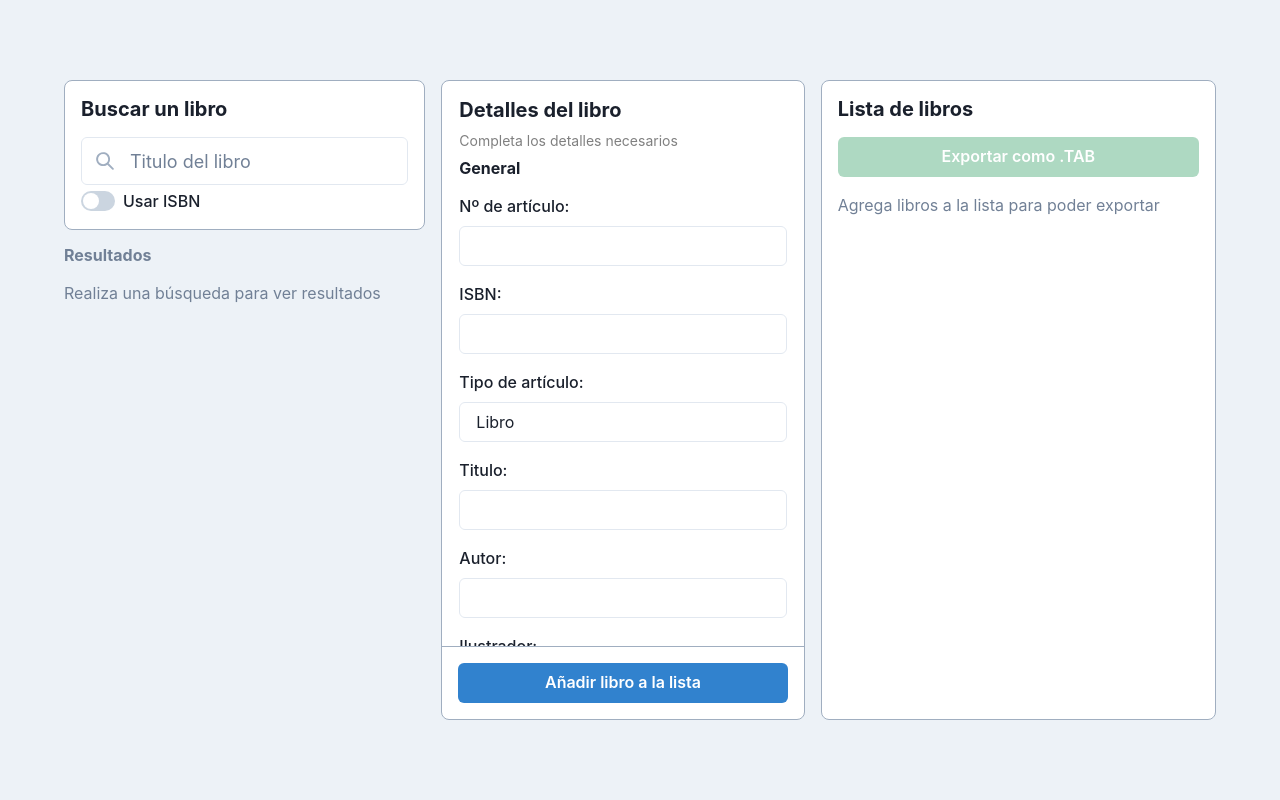
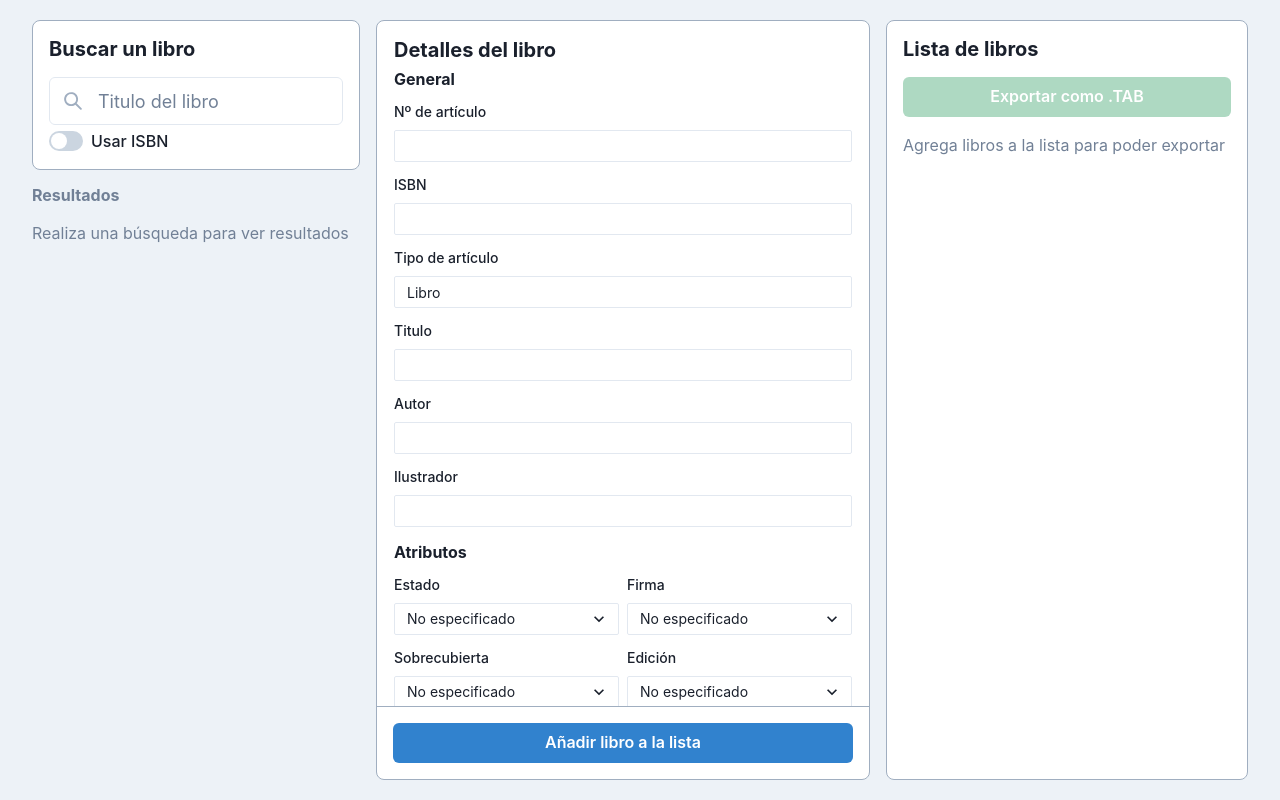
Before and after one commit to guillermogineste/jorges-books, a React (Create React App) app: page / in a window 1280 px wide. Built offline with nearby package versions, Linux system fonts and the light colour scheme.

Commit message:
compact form

```diff
--- a/src/App.js
+++ b/src/App.js
@@ -116,13 +116,13 @@ export default function App() {
   return (
     <ChakraProvider>
       <Center w="100vw" h="100vh" bg="gray.100">
-        <Flex
+      <Flex
           direction="row"
           align="top"
           justify="center"
           gap={4}
-          w="90vw"
-          h="80vh"
+          w="95vw"
+          h="95vh"
         >
           <SearchBooks
             bookDetails={bookDetails}
--- a/src/components/BookDetails.js
+++ b/src/components/BookDetails.js
@@ -18,7 +18,7 @@ const BookDetails = ({
       borderColor="gray.400"
       divider={<StackDivider borderColor="gray.400" />}
       h="full"
-      flex="1"
+      flex="1.5"
       bg="white"
     >
       <Flex direction="column" flexGrow={1} overflowY="scroll">
--- a/src/components/BookDetailsForm.js
+++ b/src/components/BookDetailsForm.js
@@ -7,8 +7,7 @@ import {
   Select,
   Textarea,
   VStack,
-  StackDivider,
-  Text,
+  HStack,
   useColorModeValue,
 } from "@chakra-ui/react";
 import spanishLanguages from "../utils/spanish_languages.json";
@@ -41,37 +40,33 @@ const BookDetailsForm = ({ bookDetails, handleDetailChange, selectedBook }) => {
       <Heading as="h3" size="md">
         Detalles del libro
       </Heading>
-      <Text fontSize="sm" color="gray">
-        Completa los detalles necesarios
-      </Text>
-      <VStack
-        divider={<StackDivider borderColor="gray.400" />}
-        spacing={4}
-        align="stretch"
-      >
       <VStack spacing={4} align="stretch">
+        <VStack spacing={3} align="stretch">
           <Heading as="h4" size="sm">
             General
           </Heading>
           <FormControl>
-            <FormLabel>Nº de artículo:</FormLabel>
+            <FormLabel fontSize="sm">Nº de artículo</FormLabel>
             <Input
+              size="sm"
               type="text"
               value={bookDetails.book_id}
               onChange={(e) => handleDetailChange("book_id", e.target.value)}
             />
           </FormControl>
           <FormControl>
-            <FormLabel>ISBN:</FormLabel>
+            <FormLabel fontSize="sm">ISBN</FormLabel>
             <Input
+              size="sm"
               type="text"
               value={bookDetails.isbn}
               onChange={(e) => handleDetailChange("isbn", e.target.value)}
             />
           </FormControl>
           <FormControl>
-            <FormLabel>Tipo de artículo:</FormLabel>
+            <FormLabel fontSize="sm">Tipo de artículo</FormLabel>
             <Input
+              size="sm"
               type="text"
               value={bookDetails.listing_type}
               onChange={(e) =>
@@ -80,24 +75,27 @@ const BookDetailsForm = ({ bookDetails, handleDetailChange, selectedBook }) => {
             />
           </FormControl>
           <FormControl>
-            <FormLabel>Titulo:</FormLabel>
+            <FormLabel fontSize="sm">Titulo</FormLabel>
             <Input
+              size="sm"
               type="text"
               value={bookDetails.title}
               onChange={(e) => handleDetailChange("title", e.target.value)}
             />
           </FormControl>
           <FormControl>
-            <FormLabel>Autor:</FormLabel>
+            <FormLabel fontSize="sm">Autor</FormLabel>
             <Input
+              size="sm"
               type="text"
               value={bookDetails.author}
               onChange={(e) => handleDetailChange("author", e.target.value)}
             />
           </FormControl>
           <FormControl>
-            <FormLabel>Ilustrador:</FormLabel>
+            <FormLabel fontSize="sm">Ilustrador</FormLabel>
             <Input
+              size="sm"
               type="text"
               value={bookDetails.illustrator}
               onChange={(e) =>
@@ -107,13 +105,15 @@ const BookDetailsForm = ({ bookDetails, handleDetailChange, selectedBook }) => {
           </FormControl>
         </VStack>
 
-        <VStack spacing={4} align="stretch">
+        <VStack spacing={3} align="stretch">
           <Heading as="h4" size="sm">
             Atributos
           </Heading>
+          <HStack gap={2}>
             <FormControl>
-            <FormLabel>Estado:</FormLabel>
+              <FormLabel fontSize="sm">Estado</FormLabel>
               <Select
+                size="sm"
                 value={bookDetails.book_condition}
                 onChange={(e) =>
                   handleDetailChange("book_condition", e.target.value)
@@ -131,8 +131,36 @@ const BookDetailsForm = ({ bookDetails, handleDetailChange, selectedBook }) => {
               </Select>
             </FormControl>
             <FormControl>
-            <FormLabel>Sobrecubierta:</FormLabel>
+              <FormLabel fontSize="sm">Firma</FormLabel>
               <Select
+                size="sm"
+                id="signature_type"
+                value={bookDetails.signature_type}
+                onChange={(e) =>
+                  handleDetailChange("signature_type", e.target.value)
+                }
+              >
+                <option value="">No especificado</option>
+                <option value="Firmado por el Autor(es)">
+                  Firmado por el Autor(es)
+                </option>
+                <option value="Dedicado por el Autor(es)">
+                  Dedicado por el Autor(es)
+                </option>
+                <option value="Firmado por el Ilustrador(es)">
+                  Firmado por el Ilustrador(es)
+                </option>
+                <option value="Dedicado por el Ilustrador(es)">
+                  Dedicado por el Ilustrador(es)
+                </option>
+              </Select>
+            </FormControl>
+          </HStack>
+          <HStack gap={2}>
+            <FormControl>
+              <FormLabel fontSize="sm">Sobrecubierta</FormLabel>
+              <Select
+                size="sm"
                 value={bookDetails.jacket_condition}
                 onChange={(e) =>
                   handleDetailChange("jacket_condition", e.target.value)
@@ -154,8 +182,35 @@ const BookDetailsForm = ({ bookDetails, handleDetailChange, selectedBook }) => {
               </Select>
             </FormControl>
             <FormControl>
-            <FormLabel>Encuadernación:</FormLabel>
+              <FormLabel fontSize="sm">Edición</FormLabel>
               <Select
+                size="sm"
+                id="edition"
+                value={bookDetails.edition}
+                onChange={(e) => handleDetailChange("edition", e.target.value)}
+              >
+                <option value="">No especificado</option>
+                <option value="1ª Edición">1ª Edición</option>
+                <option value="2ª Edición">2ª Edición</option>
+                <option value="3ª Edición">3ª Edición</option>
+                <option value="4ª Edición">4ª Edición</option>
+                <option value="5ª Edición o Posterior">
+                  5ª Edición o Posterior
+                </option>
+                <option value="Edición del club de Libro">
+                  Edición del club de Libro
+                </option>
+                <option value="Edición Especial">Edición Especial</option>
+                <option value="Edición Limitada">Edición Limitada</option>
+                <option value="Edición Ilustrada">Edición Ilustrada</option>
+              </Select>
+            </FormControl>
+          </HStack>
+
+          <FormControl>
+            <FormLabel fontSize="sm">Encuadernación</FormLabel>
+            <Select
+              size="sm"
               value={bookDetails.binding_type}
               onChange={(e) =>
                 handleDetailChange("binding_type", e.target.value)
@@ -177,8 +232,9 @@ const BookDetailsForm = ({ bookDetails, handleDetailChange, selectedBook }) => {
             </Select>
           </FormControl>
           <FormControl>
-            <FormLabel>Idioma:</FormLabel>
+            <FormLabel fontSize="sm">Idioma</FormLabel>
             <Select
+              size="sm"
               value={bookDetails.language}
               onChange={(e) => handleDetailChange("language", e.target.value)}
             >
@@ -189,98 +245,25 @@ const BookDetailsForm = ({ bookDetails, handleDetailChange, selectedBook }) => {
               ))}
             </Select>
           </FormControl>
-          <FormControl>
-            <FormLabel>Firma:</FormLabel>
-            <Select
-              id="signature_type"
-              value={bookDetails.signature_type}
-              onChange={(e) =>
-                handleDetailChange("signature_type", e.target.value)
-              }
-            >
-              <option value="">No especificado</option>
-              <option value="Firmado por el Autor(es)">
-                Firmado por el Autor(es)
-              </option>
-              <option value="Dedicado por el Autor(es)">
-                Dedicado por el Autor(es)
-              </option>
-              <option value="Firmado por el Ilustrador(es)">
-                Firmado por el Ilustrador(es)
-              </option>
-              <option value="Dedicado por el Ilustrador(es)">
-                Dedicado por el Ilustrador(es)
-              </option>
-            </Select>
-          </FormControl>
-          <FormControl>
-            <FormLabel>Edición:</FormLabel>
-            <Select
-              id="edition"
-              value={bookDetails.edition}
-              onChange={(e) => handleDetailChange("edition", e.target.value)}
-            >
-              <option value="">No especificado</option>
-              <option value="1ª Edición">1ª Edición</option>
-              <option value="2ª Edición">2ª Edición</option>
-              <option value="3ª Edición">3ª Edición</option>
-              <option value="4ª Edición">4ª Edición</option>
-              <option value="5ª Edición o Posterior">
-                5ª Edición o Posterior
-              </option>
-              <option value="Edición del club de Libro">
-                Edición del club de Libro
-              </option>
-              <option value="Edición Especial">Edición Especial</option>
-              <option value="Edición Limitada">Edición Limitada</option>
-              <option value="Edición Ilustrada">Edición Ilustrada</option>
-            </Select>
-          </FormControl>
-          <FormControl>
-            <FormLabel>Tirada:</FormLabel>
-            <Select
-              id="printing"
-              value={bookDetails.printing}
-              onChange={(e) => handleDetailChange("printing", e.target.value)}
-            >
-              <option value="">No especificado</option>
-              <option value="1ª Impresión">1ª Impresión</option>
-              <option value="2ª Impresión">2ª Impresión</option>
-              <option value="3ª Impresión">3ª Impresión</option>
-              <option value="4ª Impresión">4ª Impresión</option>
-              <option value="5ª Impresión o Posterior">
-                5ª Impresión o Posterior
-              </option>
-              <option value="Impresión desconocida">
-                Impresión desconocida
-              </option>
-            </Select>
-          </FormControl>
-          <FormControl>
-            <FormLabel>Volumen:</FormLabel>
-            <Input
-              type="text"
-              value={bookDetails.volume}
-              onChange={(e) => handleDetailChange("volume", e.target.value)}
-            />
-          </FormControl>
         </VStack>
 
-        <VStack spacing={4} align="stretch">
+        <VStack spacing={3} align="stretch">
           <Heading as="h4" size="sm">
             Editorial
           </Heading>
           <FormControl>
-            <FormLabel>Editorial:</FormLabel>
+            <FormLabel fontSize="sm">Editorial</FormLabel>
             <Input
+              size="sm"
               type="text"
               value={bookDetails.publisher}
               onChange={(e) => handleDetailChange("publisher", e.target.value)}
             />
           </FormControl>
           <FormControl>
-            <FormLabel>Año:</FormLabel>
+            <FormLabel fontSize="sm">Año</FormLabel>
             <Input
+              size="sm"
               type="text"
               value={bookDetails.publisher_year}
               onChange={(e) =>
@@ -289,8 +272,9 @@ const BookDetailsForm = ({ bookDetails, handleDetailChange, selectedBook }) => {
             />
           </FormControl>
           <FormControl>
-            <FormLabel>Lugar:</FormLabel>
+            <FormLabel fontSize="sm">Lugar</FormLabel>
             <Input
+              size="sm"
               type="text"
               value={bookDetails.publisher_place}
               onChange={(e) =>
@@ -300,12 +284,12 @@ const BookDetailsForm = ({ bookDetails, handleDetailChange, selectedBook }) => {
           </FormControl>
         </VStack>
 
-        <VStack spacing={4} align="stretch">
+        <VStack spacing={3} align="stretch">
           <Heading as="h4" size="sm">
             Información
           </Heading>
           <FormControl>
-            <FormLabel>Descripción:</FormLabel>
+            <FormLabel fontSize="sm">Descripción</FormLabel>
             <Textarea
               value={bookDetails.description}
               onChange={(e) =>
@@ -313,58 +297,16 @@ const BookDetailsForm = ({ bookDetails, handleDetailChange, selectedBook }) => {
               }
             />
           </FormControl>
-          <FormControl>
-            <FormLabel>Palabras clave:</FormLabel>
-            <Input
-              type="text"
-              value={bookDetails.keywords}
-              onChange={(e) => handleDetailChange("keywords", e.target.value)}
-            />
-          </FormControl>
-          <FormControl>
-            <FormLabel>Notas Privadas:</FormLabel>
-            <Textarea
-              value={bookDetails.private_notes}
-              onChange={(e) =>
-                handleDetailChange("private_notes", e.target.value)
-              }
-            />
-          </FormControl>
         </VStack>
 
-        <VStack spacing={4} align="stretch">
+        <VStack spacing={3} align="stretch">
           <Heading as="h4" size="sm">
             Atributos Físicos
           </Heading>
           <FormControl>
-            <FormLabel>Tamaño:</FormLabel>
+            <FormLabel fontSize="sm">Páginas</FormLabel>
             <Input
-              type="text"
-              value={bookDetails.size}
-              onChange={(e) => handleDetailChange("size", e.target.value)}
-            />
-          </FormControl>
-          <FormControl>
-            <FormLabel>Peso:</FormLabel>
-            <Input
-              type="text"
-              value={bookDetails.weight}
-              onChange={(e) => handleDetailChange("weight", e.target.value)}
-            />
-          </FormControl>
-          <FormControl>
-            <FormLabel>Unidades de peso:</FormLabel>
-            <Input
-              type="text"
-              value={bookDetails.weight_units}
-              onChange={(e) =>
-                handleDetailChange("weight_units", e.target.value)
-              }
-            />
-          </FormControl>
-          <FormControl>
-            <FormLabel>Páginas:</FormLabel>
-            <Input
+              size="sm"
               type="text"
               value={bookDetails.page_count}
               onChange={(e) => handleDetailChange("page_count", e.target.value)}
@@ -372,91 +314,35 @@ const BookDetailsForm = ({ bookDetails, handleDetailChange, selectedBook }) => {
           </FormControl>
         </VStack>
 
-        <VStack spacing={4} align="stretch">
+        <VStack spacing={3} align="stretch">
           <Heading as="h4" size="sm">
             Inventario:
           </Heading>
           <FormControl>
-            <FormLabel>Cantidad:</FormLabel>
+            <FormLabel fontSize="sm">Cantidad</FormLabel>
             <Input
+              size="sm"
               type="text"
               value={bookDetails.quantity}
               onChange={(e) => handleDetailChange("quantity", e.target.value)}
             />
           </FormControl>
           <FormControl>
-            <FormLabel>Estado:</FormLabel>
+            <FormLabel fontSize="sm">Estado</FormLabel>
             <Input
+              size="sm"
               type="text"
               value={bookDetails.status}
               onChange={(e) => handleDetailChange("status", e.target.value)}
             />
           </FormControl>
           <FormControl>
-            <FormLabel>Coste:</FormLabel>
+            <FormLabel fontSize="sm">Precio</FormLabel>
             <Input
-              type="text"
-              value={bookDetails.cost}
-              onChange={(e) => handleDetailChange("cost", e.target.value)}
-            />
-          </FormControl>
-          <FormControl>
-            <FormLabel>Situación:</FormLabel>
-            <Input
-              type="text"
-              value={bookDetails.inventory_location}
-              onChange={(e) =>
-                handleDetailChange("inventory_location", e.target.value)
-              }
-            />
-          </FormControl>
-          <FormControl>
-            <FormLabel>Precio:</FormLabel>
-            <Input
+              size="sm"
               type="text"
               value={bookDetails.price}
               onChange={(e) => handleDetailChange("price", e.target.value)}
-            />
-          </FormControl>
-        </VStack>
-
-        <VStack spacing={4} align="stretch">
-          <Heading as="h4" size="sm">
-            Resumen
-          </Heading>
-          <FormControl>
-            <FormLabel>Resumen:</FormLabel>
-            <Textarea
-              value={bookDetails.synopsis}
-              onChange={(e) => handleDetailChange("synopsis", e.target.value)}
-            />
-          </FormControl>
-        </VStack>
-
-        <VStack spacing={4} align="stretch">
-          <Heading as="h4" size="sm">
-            Categorías
-          </Heading>
-          <FormControl>
-            <FormLabel>Categorías:</FormLabel>
-            <Input
-              type="text"
-              value={bookDetails.categories}
-              onChange={(e) => handleDetailChange("categories", e.target.value)}
-            />
-          </FormControl>
-        </VStack>
-
-        <VStack spacing={4} align="stretch">
-          <Heading as="h4" size="sm">
-            Catálogos
-          </Heading>
-          <FormControl>
-            <FormLabel>Catálogos:</FormLabel>
-            <Input
-              type="text"
-              value={bookDetails.catalogs}
-              onChange={(e) => handleDetailChange("catalogs", e.target.value)}
             />
           </FormControl>
         </VStack>
```
Lines whose indentation alone changed are shown as unchanged.
